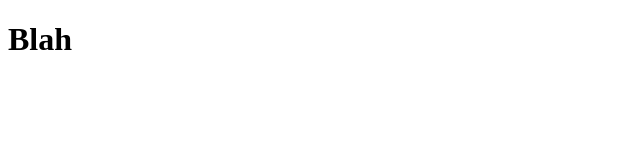
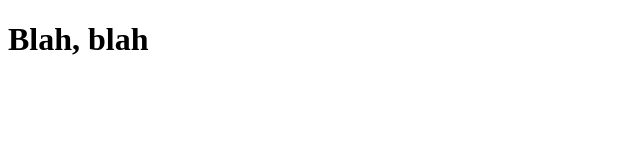
Before and after one commit to kdowd/testing, a plain HTML site: page index.html in a window 1280 px wide. Shown: the whole page, without its empty margins (0-640 px from the left). Drawn offline with Linux system fonts and the light colour scheme.

Commit message:
blah 666

```diff
--- a/index.html
+++ b/index.html
@@ -8,7 +8,7 @@
 </head>
 
 <body>
-    <h1>Blah</h1>
+    <h1>Blah, blah</h1>
 </body>
 
 </html>
--- /dev/null
+++ b/main.js
@@ -0,0 +1 @@
+console.log(123);
```
